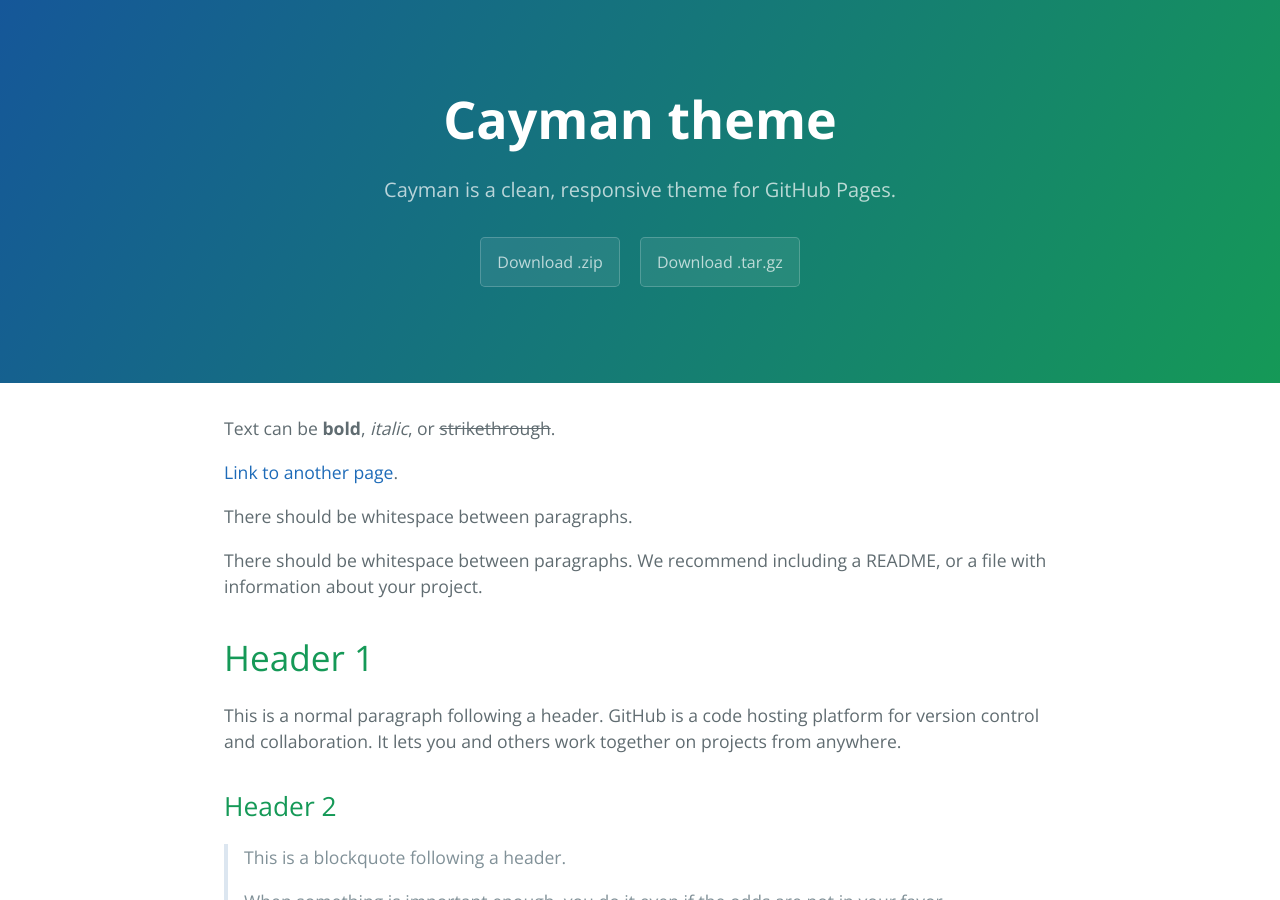
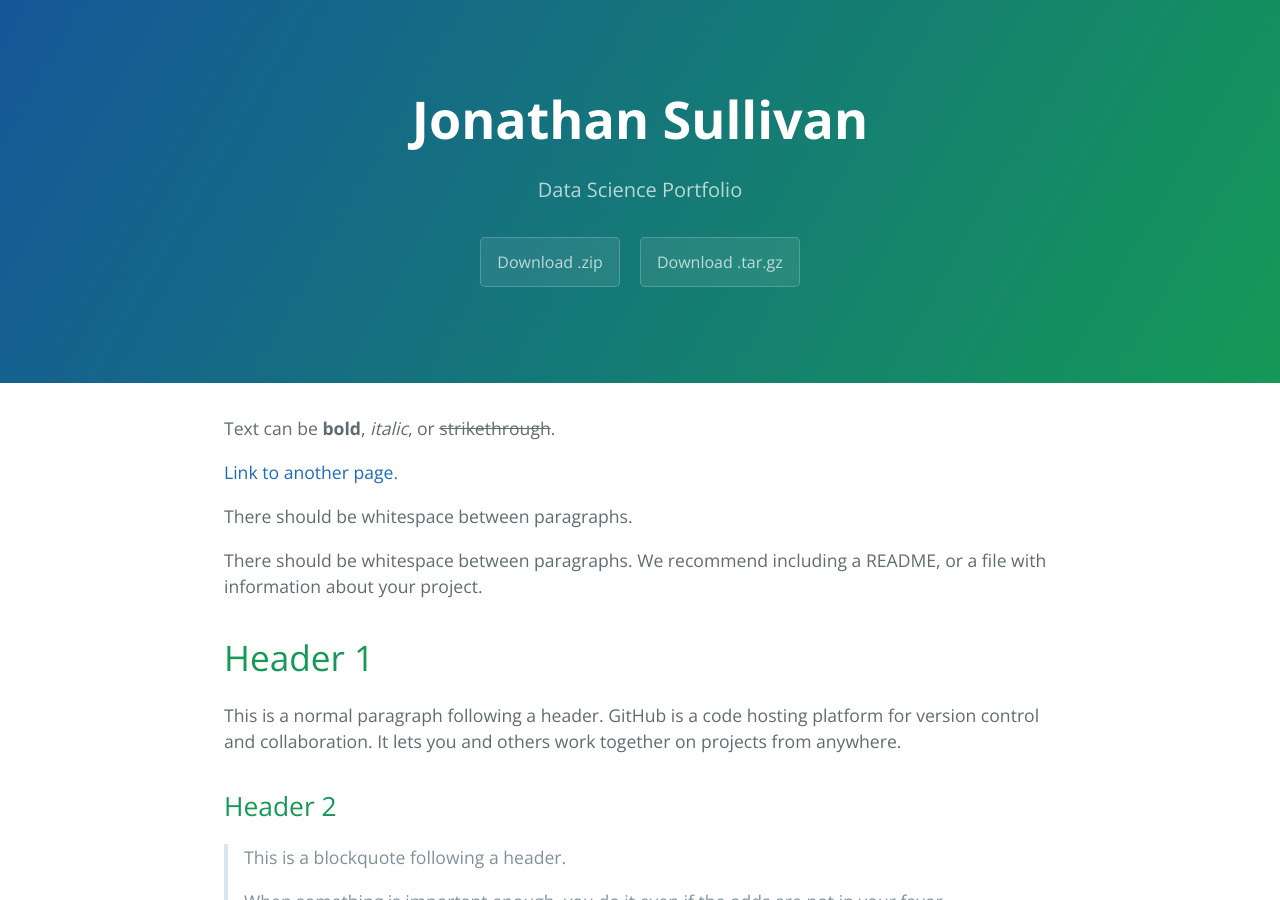
Before and after one commit to jtsulliv/jtsulliv.github.io, a Jekyll site: the page built from index.md, in a window 1280 px wide and 900 px high. Built offline with Jekyll 4.4.1, drawn with Linux system fonts in a browser that asks for light colours.

Commit message:
Update _config.yml

```diff
--- a/_config.yml
+++ b/_config.yml
@@ -1,5 +1,5 @@
-title: Cayman theme
-description: Cayman is a clean, responsive theme for GitHub Pages.
+title: Jonathan Sullivan
+description: Data Science Portfolio
 show_downloads: true
 google_analytics:
 theme:
```
